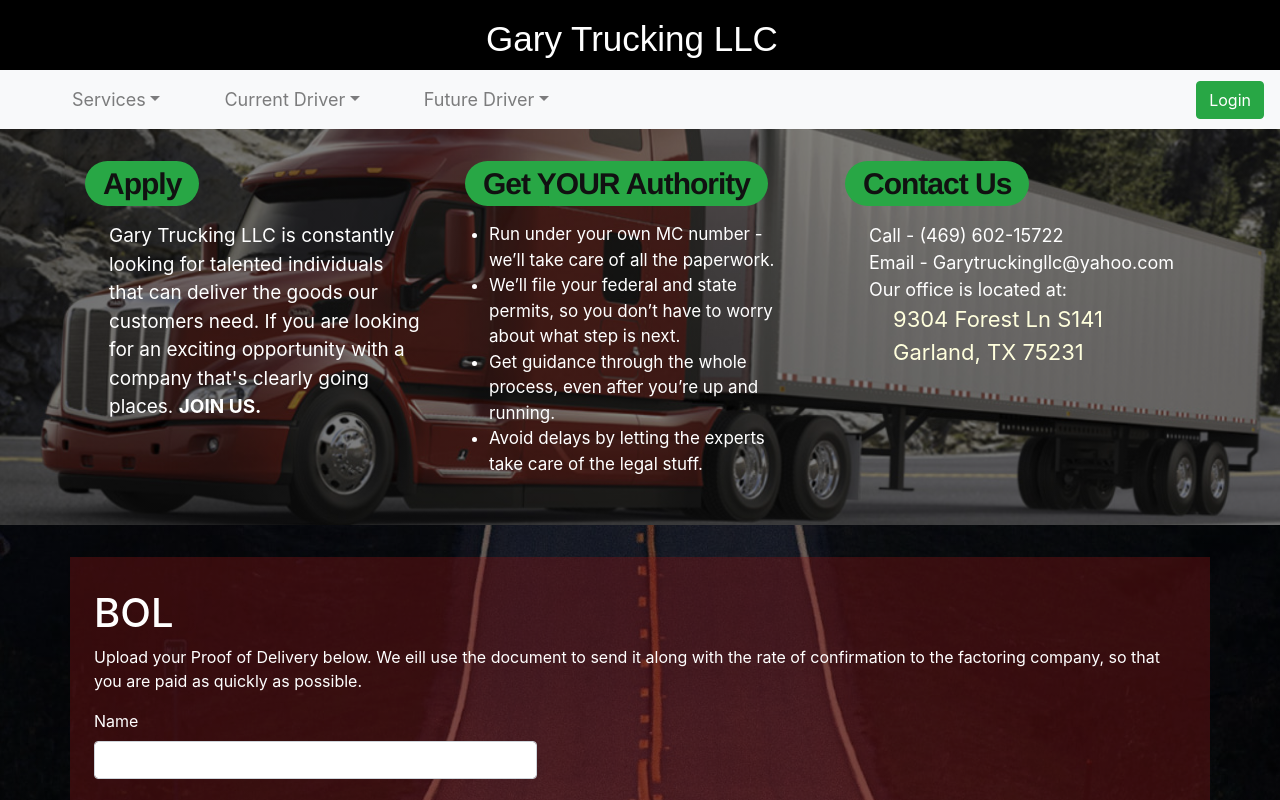
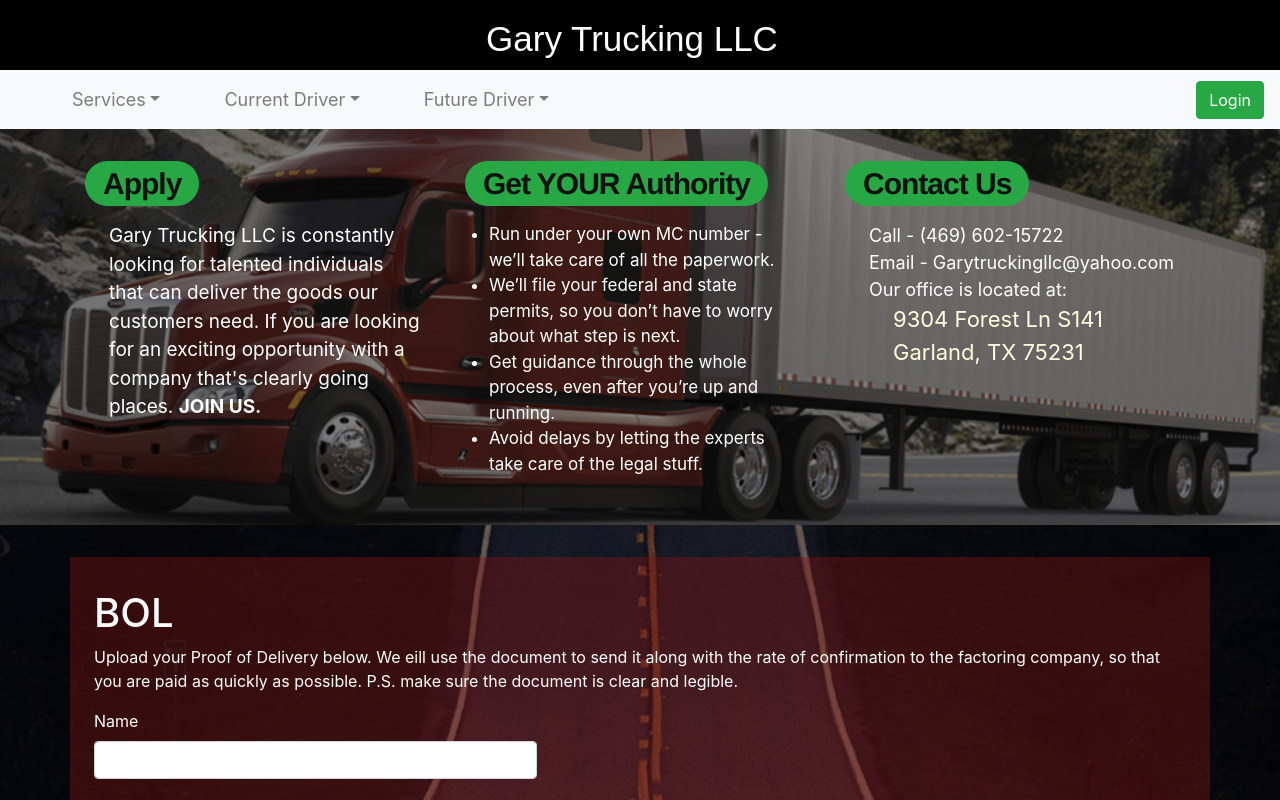
Before and after one commit to samidela/Trucking-Service-Management, a React (Create React App) app: page /CurrentDrivers/Bol in a window 1280 px wide. Shown: the top 800 px of the page. Built offline with nearby package versions, Linux system fonts and the light colour scheme; a web font is replaced by a local one.

Commit message:
made changes

```diff
--- a/src/components/CurrentDrivers/bol.jsx
+++ b/src/components/CurrentDrivers/bol.jsx
@@ -34,7 +34,8 @@ class BOL extends Form {
         <p>
           Upload your Proof of Delivery below. We eill use the document to send
           it along with the rate of confirmation to the factoring company, so
-          that you are paid as quickly as possible.
+          that you are paid as quickly as possible. P.S. make sure the document
+          is clear and legible.
         </p>
 
         <form className="col-xs-3 ">
```
